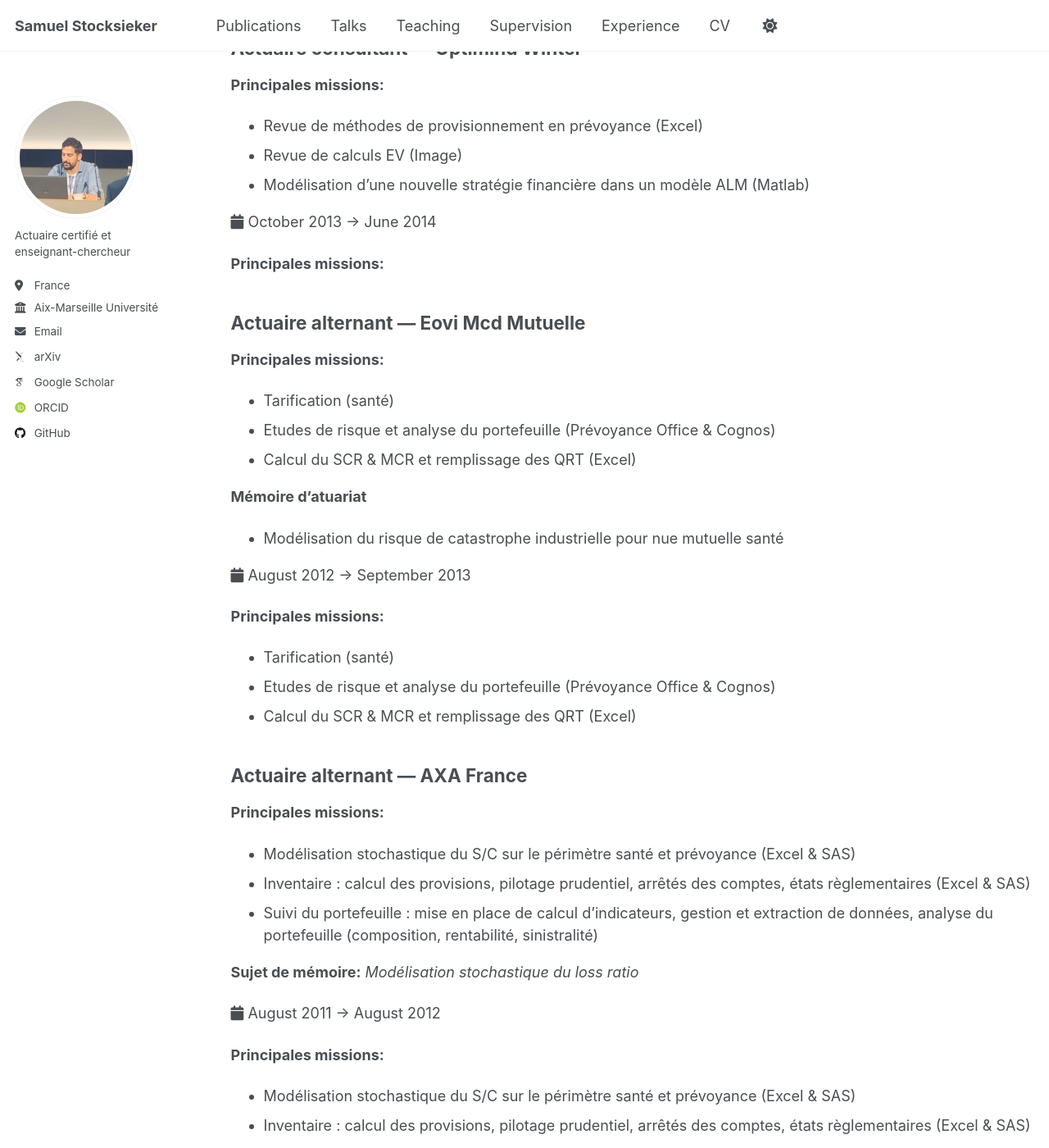
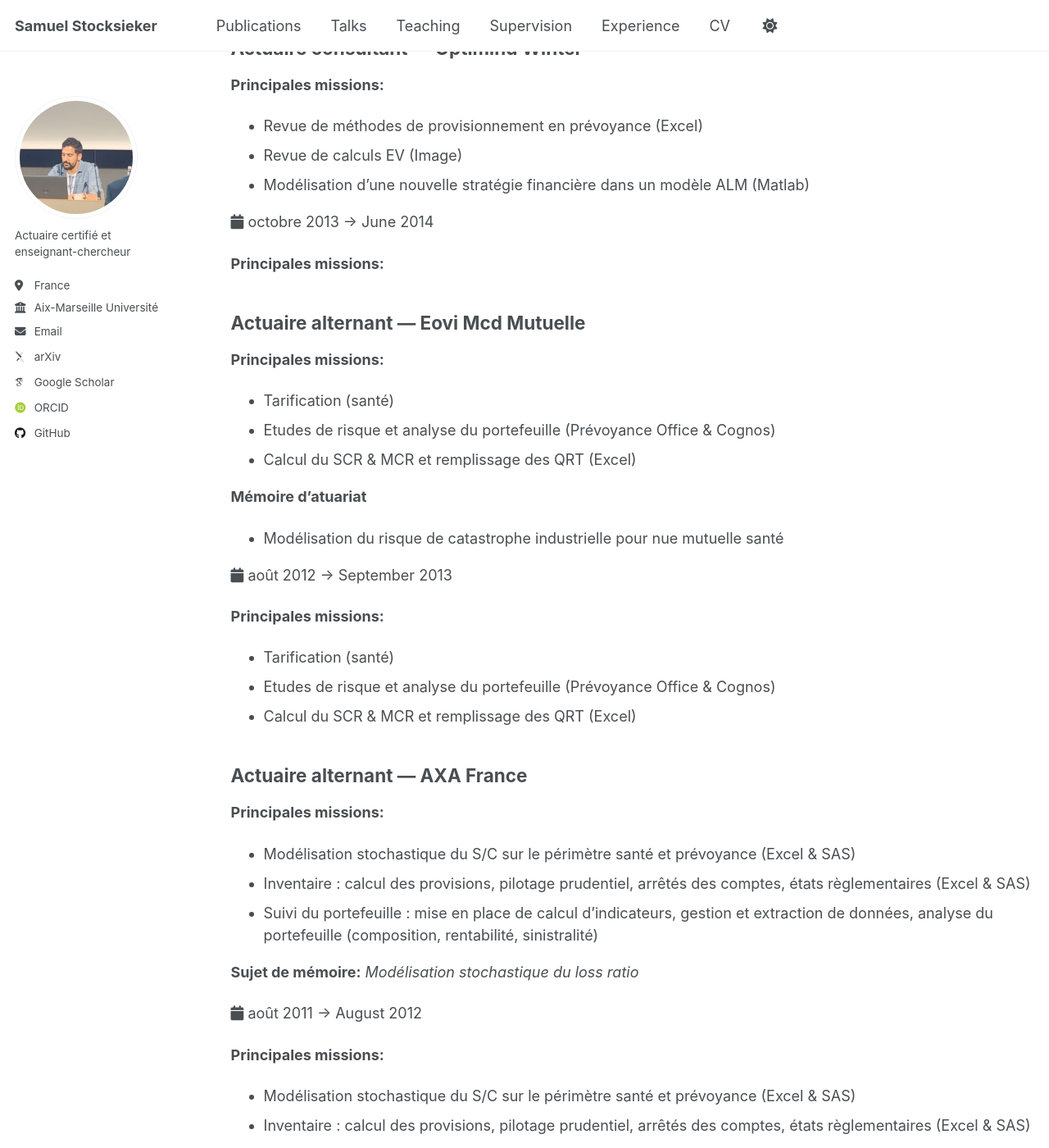
Before and after one commit to sstocksieker/sstocksieker.github.io, a Jekyll site: the page built from _pages/experience.md, in a window 1280 px wide and 1400 px high, scrolled down 1603 px. Shown: the whole window at 82% size. Built offline with Jekyll 4.4.1, drawn with Linux system fonts in a browser that asks for light colours; some web fonts are replaced; a script that is not in the unit is left out; some of the changed text lies outside the part shown.

Commit message:
Update archive-single-experience.html

```diff
--- a/_includes/archive-single-experience.html
+++ b/_includes/archive-single-experience.html
@@ -34,7 +34,7 @@
     </div>
 
     {% if post.collection == 'experience' %}
-      {% assign start = post.date | date: "%B %Y" %}
+      {% assign start = post.date | date: "%B %Y" | replace: "January", "janvier" | replace: "February", "février" | replace: "March", "mars" | replace: "April", "avril" | replace: "May", "mai" | replace: "June", "juin" | replace: "July", "juillet" | replace: "August", "août" | replace: "September", "septembre" | replace: "October", "octobre" | replace: "November", "novembre" | replace: "December", "décembre" %}
       {% if post.end_date %}
         {% assign end = post.end_date | date: "%B %Y" %}
       {% else %}
```
